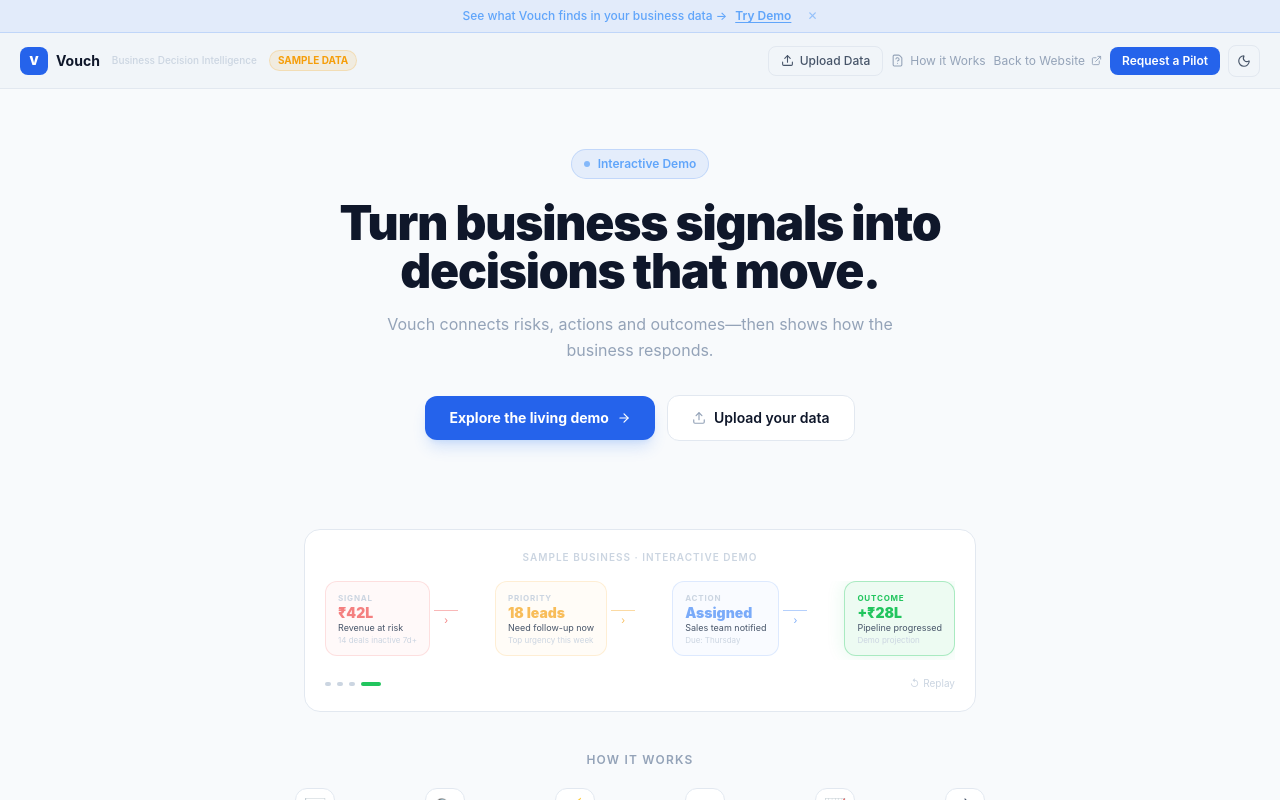
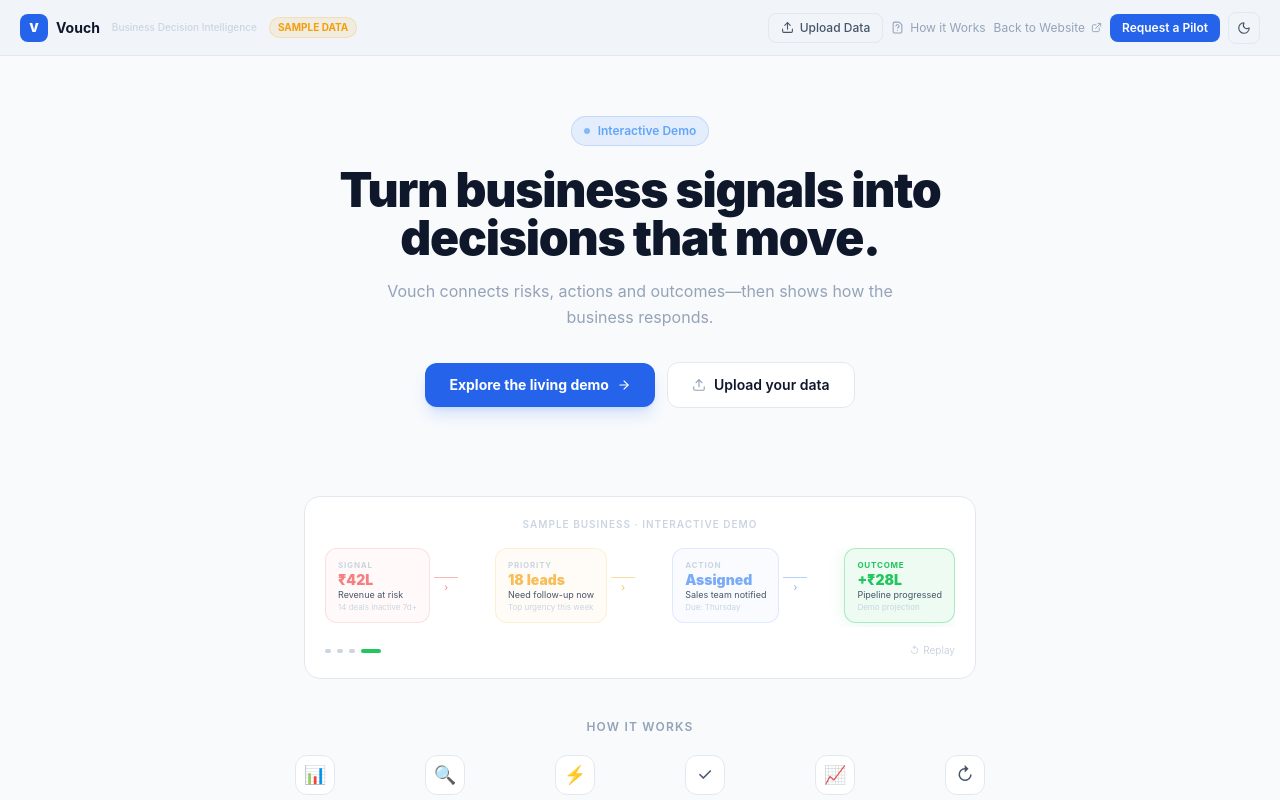
Before and after one commit to shivasricharan/vouchcc, a Next.js app: page / in a window 1280 px wide. Built offline with nearby package versions, Linux system fonts and the light colour scheme.

Commit message:
Redesign demo around business decision intelligence

```diff
--- a/components/dashboard/DashboardLayout.tsx
+++ b/components/dashboard/DashboardLayout.tsx
@@ -1,6 +1,5 @@
 'use client';
 
-import { useState } from 'react';
 import { DashboardProvider, useDashboard } from '@/context/DashboardContext';
 import DashHeader from './DashHeader';
 import UploadModal from './UploadModal';
@@ -19,31 +18,7 @@
 import GuideView from './views/GuideView';
 import UploadGuideView from './views/UploadGuideView';
 import UploadCSVView from './views/UploadCSVView';
-
-function AnnouncementBanner() {
-  const [dismissed, setDismissed] = useState(false);
-  if (dismissed) return null;
-  return (
-    <div className="shrink-0 bg-blue-600/10 border-b border-blue-500/20 flex items-center justify-center gap-2 px-4 py-2 text-xs">
-      <span className="text-blue-400 font-medium">
-        See what Vouch finds in your business data →
-      </span>
-      <a
-        href="https://demo.yourvouch.com"
-        className="text-blue-400 hover:text-blue-300 font-semibold underline underline-offset-2 transition-colors"
-      >
-        Try Demo
-      </a>
-      <button
-        onClick={() => setDismissed(true)}
-        className="ml-2 text-blue-400/60 hover:text-blue-400 transition-colors leading-none"
-        aria-label="Dismiss"
-      >
-        ✕
-      </button>
-    </div>
-  );
-}
+import DecisionLoop from './DecisionLoop';
 
 function FinalCTA() {
   return (
@@ -54,12 +29,12 @@
       </p>
       <div className="flex items-center justify-center gap-3 flex-wrap">
         <a
-          href="https://yourvouch.com"
+          href="https://yourvouch.com/#audit-form"
           target="_blank"
           rel="noopener noreferrer"
           className="bg-blue-600 hover:bg-blue-500 text-white text-sm font-semibold px-5 py-2.5 rounded-lg transition-colors"
         >
-          Talk to Us
+          Request a Pilot
         </a>
         <a
           href="https://yourvouch.com"
@@ -117,17 +92,36 @@
 }
 
 function DashboardContent() {
-  const { view, showUpload, showGuide } = useDashboard();
+  const { view, showUpload, showGuide, role, dataMode } = useDashboard();
+  const roleCopy = {
+    executive: ['Good morning. Here’s what needs attention.', 'Vouch detected the priorities most likely to affect this month’s outcomes.'],
+    sales: ['Your pipeline needs decisions.', 'Focus the team on stalled, high-value opportunities and overdue follow-ups.'],
+    marketing: ['See which demand signals are working.', 'Compare source quality and act on leads losing momentum.'],
+    finance: ['Protect value already in motion.', 'Review revenue exposure, stalled deals and the actions that reduce risk.'],
+    operations: ['Turn priorities into execution.', 'See ownership, action progress and where work is slowing down.'],
+  }[role];
 
   return (
     <div className="flex flex-col h-screen bg-th-page overflow-hidden">
-      <AnnouncementBanner />
       <DashHeader />
       <main className="flex-1 overflow-y-auto bg-th-page">
         {view === 'dashboard' && (
           <div className="p-4 sm:p-6 max-w-6xl mx-auto space-y-6">
+            <section className="flex flex-col gap-2 sm:flex-row sm:items-end sm:justify-between animate-fade-up">
+              <div>
+                <div className="mb-2 flex items-center gap-2 text-[10px] font-bold uppercase tracking-[0.16em] text-blue-500">
+                  Business Decision Intelligence
+                  <span className={`rounded-full border px-2 py-0.5 tracking-normal ${dataMode === 'demo' ? 'border-amber-500/20 bg-amber-500/10 text-amber-500' : 'border-green-500/20 bg-green-500/10 text-green-500'}`}>
+                    {dataMode === 'demo' ? 'Sample data' : 'Uploaded data'}
+                  </span>
+                </div>
+                <h1 className="text-xl font-bold tracking-tight text-th-heading sm:text-2xl">{roleCopy[0]}</h1>
+                <p className="mt-1 max-w-2xl text-xs text-th-muted sm:text-sm">{roleCopy[1]}</p>
+              </div>
+            </section>
             <RoleSwitcher />
             <ExecutiveSummary />
+            <DecisionLoop />
 
             {/* Living Decision Canvas — central causal graph */}
             <LivingDecisionCanvas />
```
